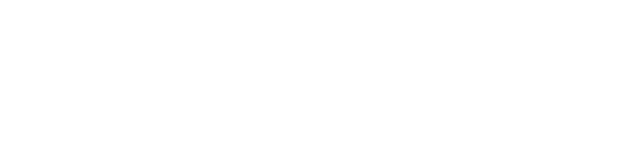
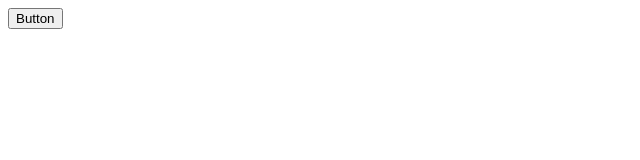
Before and after one commit to maxymterekh/hw-js-1, a plain HTML site: page index.html in a window 1280 px wide. Shown: the whole page, without its empty margins (0-640 px from the left). Drawn offline with Linux system fonts and the light colour scheme.

Commit message:
hw 12 done

```diff
--- a/index.html
+++ b/index.html
@@ -7,6 +7,10 @@
     <title>Document</title>
 </head>
 <body>
+
+    <button class="js-btn" type="submit" data-button>Button</button>
+
+
 
     <!-- <script type="module" src="./js/index-hw-2.js"></script> -->
     <!-- <script type="module" src="./js/index-hw-3.js"></script> -->
```
Also changed, not shown: js/hw-12.js (+63 -0 lines).
